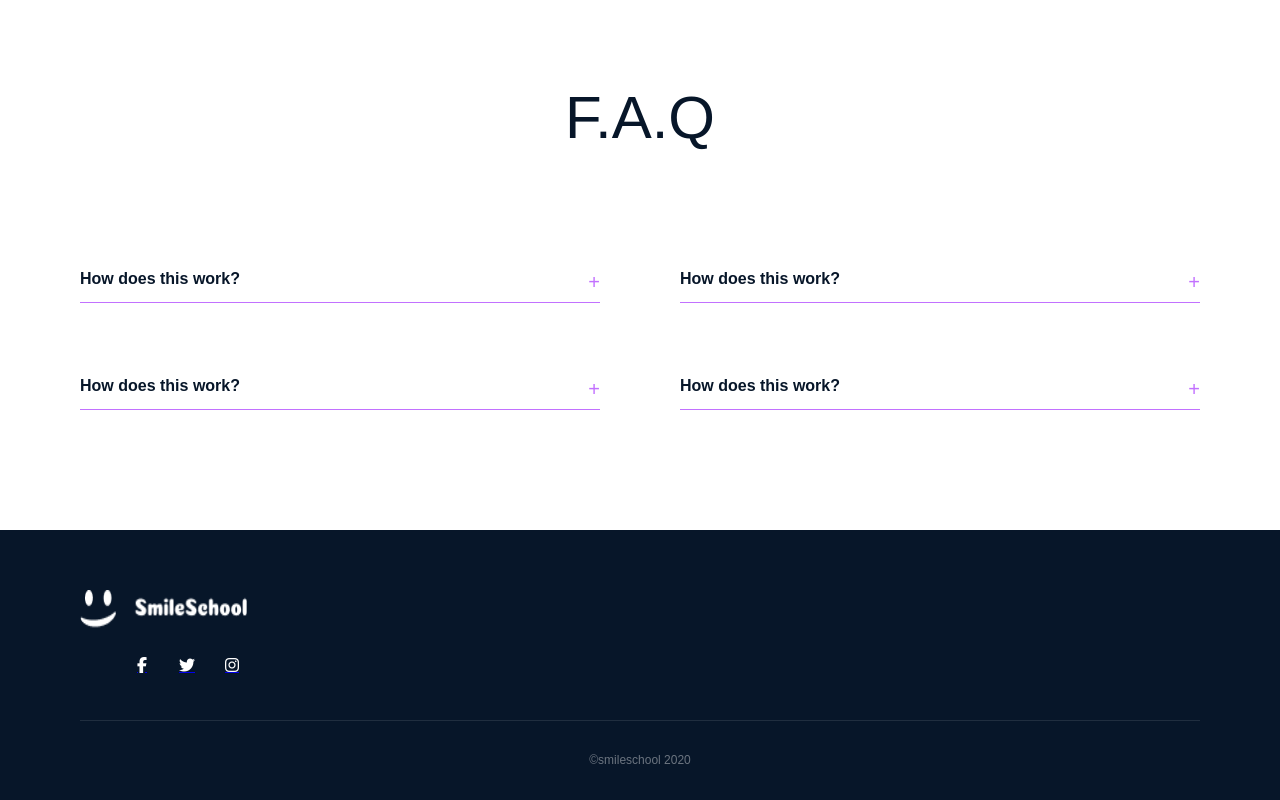
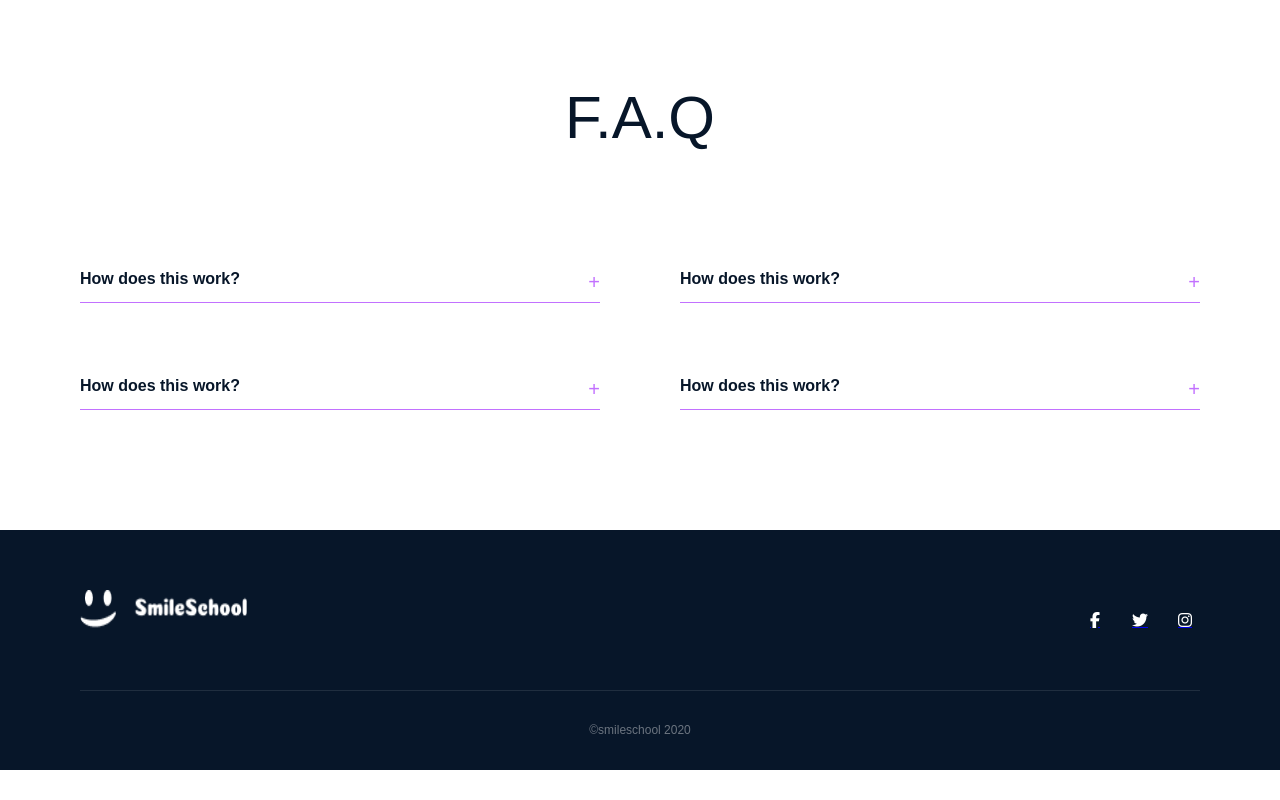
Before and after one commit to fionagertrude/alx_html_css, a plain HTML site: page css_advanced/index.html in a window 1280 px wide. Shown: the part 2532-3332 px from the top of the page. After the commit the page ends 3302 px from the top, so only its background shows below. Drawn offline with Linux system fonts and the light colour scheme.

Commit message:
new commit

```diff
--- a/css_advanced/style.css
+++ b/css_advanced/style.css
@@ -891,3 +891,29 @@ nav {
 nav ul {
     margin-right: 0;
 }
+/* Force social links to far right */
+footer .footer-content {
+    display: flex !important;
+    justify-content: space-between !important;
+    align-items: center !important;
+    width: 100% !important;
+}
+
+footer .social-links {
+    margin-left: auto !important;
+    margin-right: 0 !important;
+    transform: translateX(0) !important;
+}
+/* Force social links to far right */
+.footer-brand {
+    display: flex !important;
+    justify-content: space-between !important;
+    align-items: center !important;
+    width: 100% !important;
+    flex-direction: row !important;
+}
+
+.social-links {
+    margin-left: auto !important;
+    order: 2 !important;
+}
```
